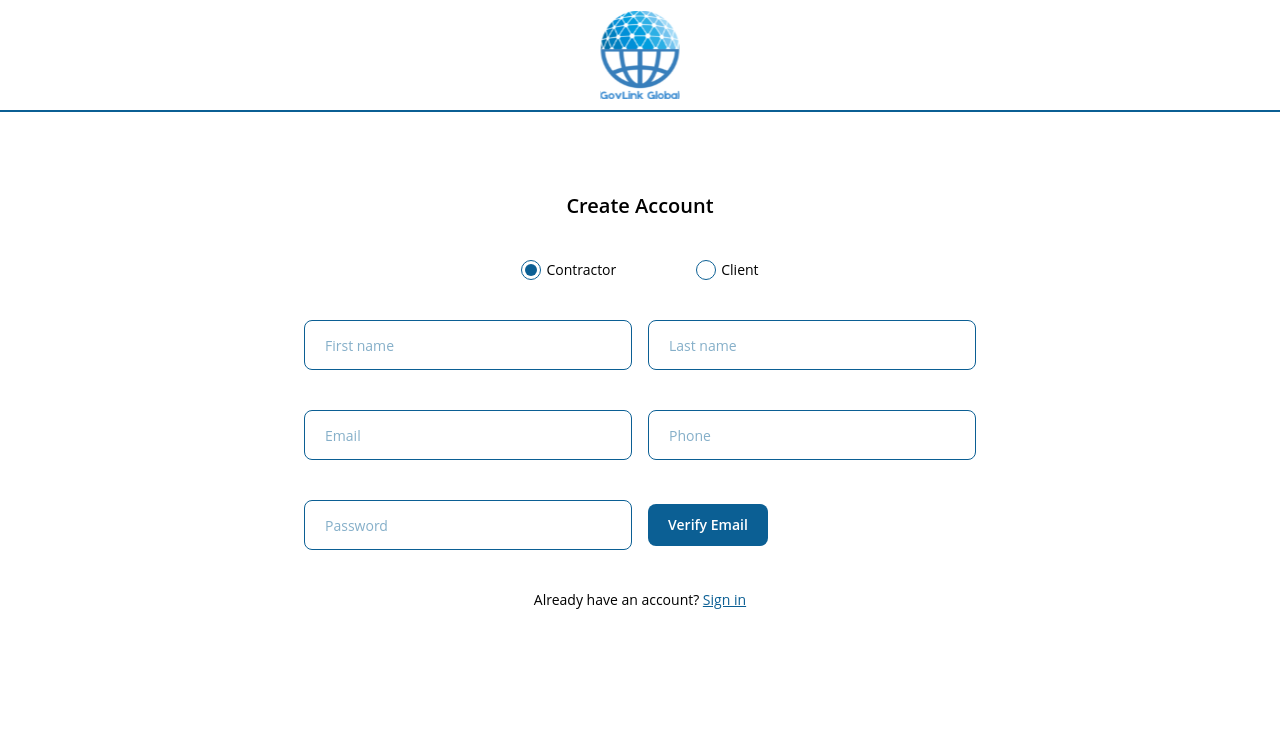
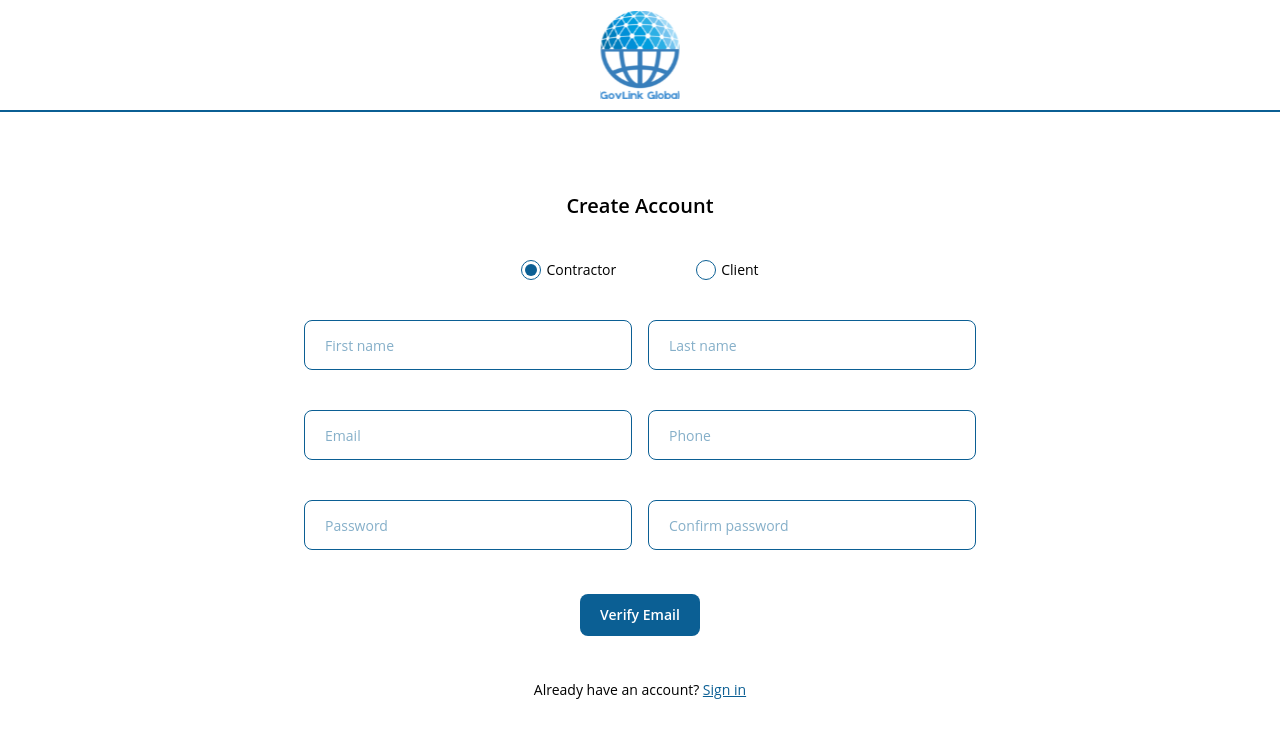
Before and after one commit to davidBilson/platform-gov, a Next.js app: page /auth/sign-up in a window 1280 px wide. Shown: the top 738 px of the page. Built offline with nearby package versions, Linux system fonts and the light colour scheme.

Commit message:
fixed build error - added confirm password

```diff
--- a/src/pages/auth/sign-up.tsx
+++ b/src/pages/auth/sign-up.tsx
@@ -13,6 +13,7 @@ interface SignupFormData {
   email: string;
   phoneNumber: string;
   password: string;
+  confirmPassword: string; // Added confirm password field
   userId?: string;
 }
 
@@ -31,7 +32,7 @@ interface ErrorResponse {
 }
 
 interface AuthStore {
-  setFormData: (data: SignupFormData) => void;
+  setFormData: (data: Omit<SignupFormData, 'confirmPassword'>) => void;
   setUserId: (id: string) => void;
   setVerificationStep: (step: string) => void;
 }
@@ -47,6 +48,7 @@ const Signup: React.FC = () => {
     email: '',
     phoneNumber: '',
     password: '',
+    confirmPassword: '', // Initialize confirm password field
   });
 
   const [isSubmitting, setIsSubmitting] = useState<boolean>(false);
@@ -67,12 +69,27 @@ const Signup: React.FC = () => {
   const handleSubmit = async (e: FormEvent<HTMLFormElement>): Promise<void> => {
     e.preventDefault();
 
+    // Check if passwords match
+    if (formData.password !== formData.confirmPassword) {
+      setErrorMessage('Passwords do not match');
+      return;
+    }
+
     setIsSubmitting(true);
     setErrorMessage('');
 
     try {
-      // Store data in Zustand
-      setStoreFormData(formData);
+      // Store data in Zustand (exclude confirmPassword as it's not needed in the API)
+      const formDataForStore = {
+        userType: formData.userType,
+        firstName: formData.firstName,
+        lastName: formData.lastName,
+        email: formData.email,
+        phoneNumber: formData.phoneNumber,
+        password: formData.password,
+      };
+
+      setStoreFormData(formDataForStore);
 
       // Ensure environment variables are properly typed or use defaults
       const apiHost = process.env.NEXT_PUBLIC_BASE_URL;
@@ -103,7 +120,7 @@ const Signup: React.FC = () => {
 
       // Update Zustand store with user data
       setStoreFormData({
-        ...formData,
+        ...formDataForStore,
         userId: responseData.data.userId,
       });
 
@@ -259,7 +276,20 @@ const Signup: React.FC = () => {
               />
             </div>
 
-            <div className='w-full h-12.5 flex items-center'>
+            <div>
+              <input
+                type="password"
+                id="confirmPassword"
+                name="confirmPassword"
+                value={formData.confirmPassword}
+                onChange={handleChange}
+                placeholder='Confirm password'
+                className='w-full h-12.5 bg-white border border-boldblue rounded-lg py-4 pl-5 text-boldblue text-sm font-medium outline-none placeholder:font-medium'
+                required
+              />
+            </div>
+
+            <div className='md:col-span-2 w-full h-12.5 flex items-center justify-center'>
               <button
                 type="submit"
                 disabled={isSubmitting}
```
